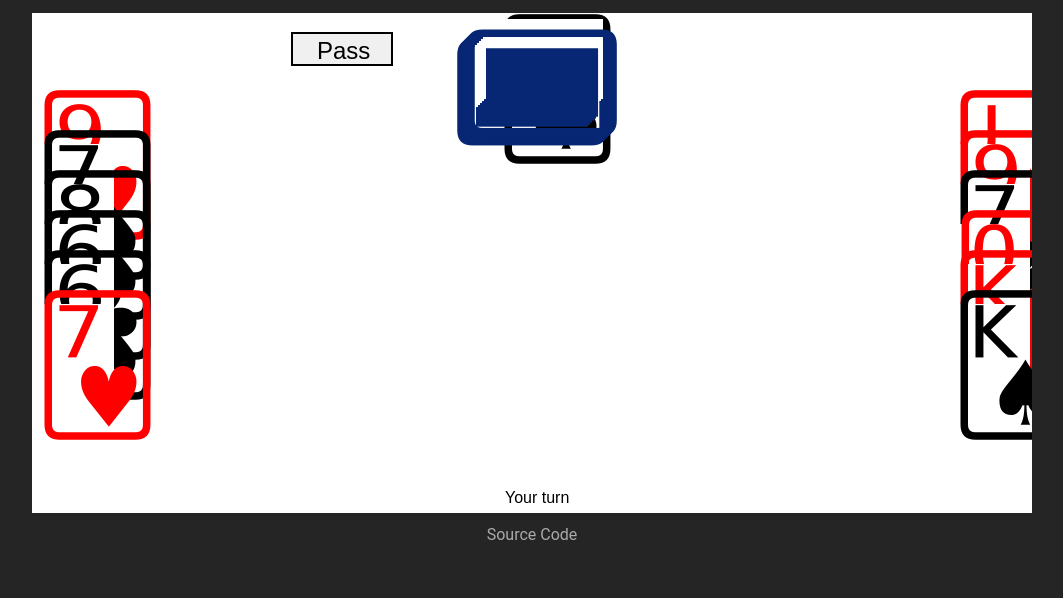
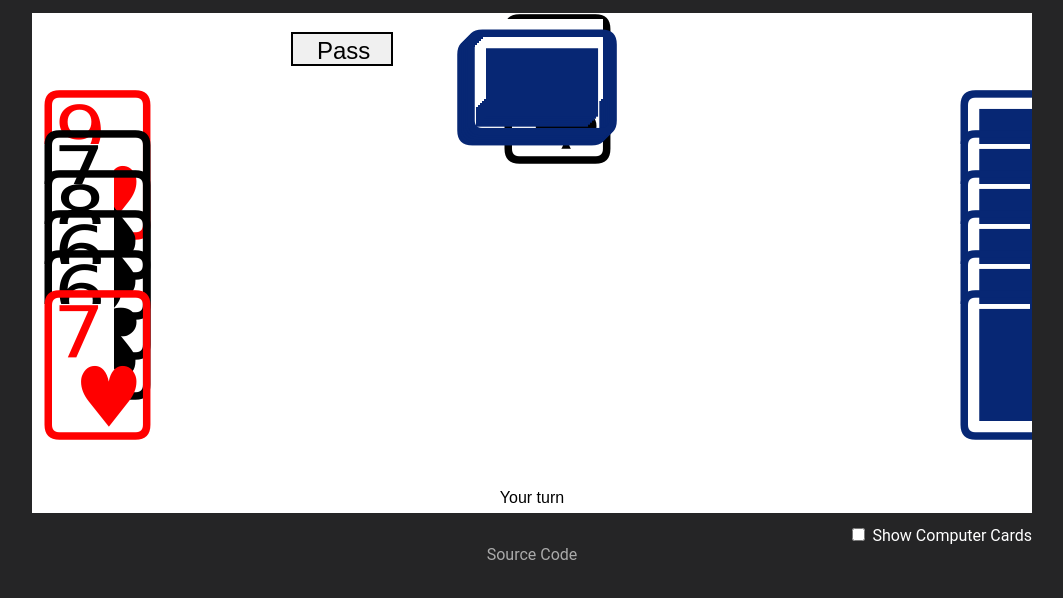
Before and after one commit to fiztech-code/js-games, a plain HTML site: page js_fool/index.html in a window 1280 px wide. Shown: the part 124-722 px from the top of the page, without its empty margins (108-1171 px from the left). Drawn offline with Linux system fonts and the light colour scheme; a web font is replaced by a local one.

Commit message:
improved algoritm

```diff
--- a/js_fool/index.html
+++ b/js_fool/index.html
@@ -34,6 +34,11 @@
             .source-link:hover {
                 color: #ffffff;
             }
+            .bottom-panel {
+                max-width: 1000px;
+                margin: 0 auto;
+                text-align: right;
+            }
         </style>
     </head>
     <body>
@@ -43,6 +48,9 @@
         <div class="mb-2">
             <canvas id="canvas"></canvas>
         </div>
+        <div class="bottom-panel">
+            <label><input type="checkbox" id="showComputerCards" />&nbsp;Show Computer Cards</label>
+        </div>
         <a class="source-link" href="https://github.com/fiztech-code/js-games/blob/main/js_fool/script.js">Source Code</a>
         <script src="script.js"></script>
     </body>
--- a/js_fool/script.js
+++ b/js_fool/script.js
@@ -1,3 +1,36 @@
+let heatMapArr = Array.from({length: 37}, () => Array.from({length: 18}, () => 0))
+let heatMap =
+   `0	0	0	0	0	0	0	0	0	0	0	0	0	0	0	0	0	0	0	0	0	0	1	1	1	3	3	3	5	7	9	11	12	13	15	16	17
+    0	0	0	0	0	0	0	0	0	0	0	0	0	0	0	0	0	0	1	1	1	1	3	3	3	5	5	5	7	9	11	12	13	15	16	17	17
+    0	0	0	0	0	0	0	0	0	0	0	0	0	1	1	1	1	1	3	3	3	3	5	5	5	7	7	7	9	11	12	13	15	16	17	17	17
+    0	0	0	0	0	0	0	1	1	1	1	1	1	3	3	3	3	3	5	5	5	5	7	7	7	9	9	9	11	12	13	15	16	17	17	17	17
+    0	1	1	1	1	1	1	3	3	3	3	3	3	5	5	5	5	5	7	7	7	7	9	9	9	11	11	11	12	13	15	16	17	17	17	17	17
+    1	3	3	3	3	3	3	5	5	5	5	5	5	7	7	7	7	7	9	9	9	9	11	11	11	12	12	12	13	15	16	17	17	17	17	17	17
+    3	5	5	5	5	5	5	7	7	7	7	7	7	9	9	9	9	9	11	11	11	11	12	12	12	13	13	13	15	16	17	17	17	17	17	17	17
+    5	7	7	7	7	7	7	9	9	9	9	9	9	11	11	11	11	11	12	12	12	12	13	13	13	15	15	15	16	17	17	17	17	17	17	17	17
+    7	9	9	9	9	9	9	11	11	11	11	11	11	12	12	12	12	12	13	13	13	13	15	15	15	16	16	16	17	17	17	17	17	17	17	17	17
+    9	11	11	11	11	11	11	12	12	12	12	12	12	13	13	13	13	13	15	15	15	15	16	16	16	17	17	17	17	17	17	17	17	17	17	17	17
+    11	12	12	12	12	12	12	13	13	13	13	13	13	15	15	15	15	15	16	16	16	16	17	17	17	17	17	17	17	17	17	17	17	17	17	17	17
+    12	13	13	13	13	13	13	15	15	15	15	15	15	16	16	16	16	16	17	17	17	17	17	17	17	17	17	17	17	17	17	17	17	17	17	17	17
+    13	15	15	15	15	15	15	16	16	16	16	16	16	17	17	17	17	17	17	17	17	17	17	17	17	17	17	17	17	17	17	17	17	17	17	17	17
+    15	16	16	16	16	16	16	17	17	17	17	17	17	17	17	17	17	17	17	17	17	17	17	17	17	17	17	17	17	17	17	17	17	17	17	17	17
+    16	17	17	17	17	17	17	17	17	17	17	17	17	17	17	17	17	17	17	17	17	17	17	17	17	17	17	17	17	17	17	17	17	17	17	17	17
+    17	17	17	17	17	17	17	17	17	17	17	17	17	17	17	17	17	17	17	17	17	17	17	17	17	17	17	17	17	17	17	17	17	17	17	17	17
+    17	17	17	17	17	17	17	17	17	17	17	17	17	17	17	17	17	17	17	17	17	17	17	17	17	17	17	17	17	17	17	17	17	17	17	17	17
+    17	17	17	17	17	17	17	17	17	17	17	17	17	17	17	17	17	17	17	17	17	17	17	17	17	17	17	17	17	17	17	17	17	17	17	17	17`;
+
+heatMap.split('\n').forEach((row, i) => {
+    let rowArr = row.split('\t');
+    rowArr.forEach((cell, j) => {
+       heatMapArr[36-j][17-i] = parseInt(cell);
+    });
+});
+
+
+
+
+
+
 let deck = [];
 let discard = [];
 let table = [];
@@ -9,8 +42,10 @@ let isPlayerTurn = false;
 let isPlayerMove = false;
 let winner;
 
-let message = '';
+let showPcCards = document.querySelector('#showComputerCards');
 
+
+let suits = ['Spades', 'Hearts', 'Diamonds', 'Clubs'];
 // #region - get card graphics from unicode chars
 /*
     0xD83C 0xDCA0 - Playing Card Back
@@ -42,6 +77,16 @@ for (let i = 0; i < 36; i++) {
 }
 // #endregion
 
+let myCard =  {
+    img: 0xDCA2,
+    suit: 0,
+    value: 2,
+    fx: 2,
+    fy: 291,
+    x: 500,
+    y: 250
+};
+
 // #region - drawing
 const canvas = document.querySelector('#canvas');
 const ctx = canvas.getContext('2d');
@@ -71,6 +116,8 @@ function draw() {
     ctx.fillStyle = bg;
     ctx.fillRect(0, 0, ctx.canvas.width, ctx.canvas.height);
 
+
+
     if (isPlayerTurn) {
         drawButton(btnPass);
     } else {
@@ -78,11 +125,12 @@ function draw() {
     }
 
     // message
-    message = winner != undefined ? (winner == p1 ? 'You win!' : 'You lose') : (isPlayerMove ? 'Your turn' : 'Computer turn');
+    let message = winner != undefined ? (winner == p1 ? 'You win!' : 'You lose') : (isPlayerMove ? 'Your turn' : 'Computer turn');
     ctx.save();
-    ctx.translate(ctx.canvas.width / 2 - (message.length * 3), ctx.canvas.height - 10);
+    ctx.translate(ctx.canvas.width / 2, ctx.canvas.height - 10);
     ctx.font = '1rem sans-serif';
     ctx.fillStyle = 'black';
+    ctx.textAlign = 'center'
     ctx.fillText(message, 0, 0);
     ctx.restore();
 
@@ -99,7 +147,15 @@ function draw() {
     totalHeight = Math.min(ctx.canvas.height, step * p2.length + 80);
     offset = 106 + (ctx.canvas.height - totalHeight) / 2;
     for (let i = 0; i < p2.length; i++) {
-        drawCard(ctx.canvas.width-84, (offset + (step*i)), p2[i]);
+        let card = {
+            img: 0xDCA0,
+            suit: 1,
+            value: 0
+        };
+        if (showPcCards.checked) {
+            card = p2[i];
+        }
+        drawCard(ctx.canvas.width-84, (offset + (step*i)), card);
     }
 
     // draw trump
@@ -148,6 +204,10 @@ function draw() {
             drawCard(xOffset + (step*j) + (6), yOffset + (ctx.canvas.height / 2) + 34, table[i+1]);
         }
     }
+
+    //let aa = (myCard.fx - myCard.x)/2;
+    //let bb = (myCard.fy - myCard.y)/2;
+    //drawCard(aa,bb, myCard);
     //requestAnimationFrame(draw);
 }
 
@@ -232,6 +292,9 @@ canvas.addEventListener('mouseup', (event) => {
         if (canToss.indexOf(p1[i]) == -1) {
             i = -1;
         }
+    }
+    if (deck.length && !p2.length) {
+        i = -1;
     }
     if (isPlayerMove && i > -1) {
         table.push(...p1.splice(i,1));
@@ -324,6 +387,18 @@ async function computerMove() {
 
         if (canToss.length) {
             i = p2.indexOf(canToss[0]);
+
+            if (table.length > 0) {
+                let tossCard = canToss[0];
+                let tossValue = tossCard.value + (tossCard.suit == trump.suit ? 9 : 0);
+
+                console.log('tossCard:', `${tossCard.value}${suits[tossCard.suit]}`, 'tossValue', tossValue, 'heatMap', heatMapArr[deck.length][tossValue-6]);
+
+                if (heatMapArr[deck.length][tossValue-6] < 16) {
+                    console.log('Alorithm says no');
+                    i = -1;
+                }
+            }
         }
 
         if (i > -1) {
@@ -347,6 +422,21 @@ async function computerMove() {
 
         if (canBeat.length) {
             i = p2.indexOf(canBeat[0]);
+
+            let attachCard = table[table.length-1];
+            let attackValue = attachCard.value + (attachCard.suit == trump.suit ? 9 : 0);
+            let beatCard = canBeat[0];
+            let beatValue = beatCard.value + (beatCard.suit == trump.suit ? 9 : 0);
+
+            let row = deck.length;
+
+            let diff = beatValue - attackValue;
+            console.log('attack:', `${attachCard.value}${suits[attachCard.suit]}`, 'Beat:', `${beatCard.value}${suits[beatCard.suit]}`, 'diff', diff, 'heatMap', heatMapArr[row][beatValue-6]);
+
+            if (diff > heatMapArr[row][beatValue-6]) {
+                console.log('Alorithm says no');
+                i = -1;
+            }
         }
 
         if (i > -1) {
@@ -363,9 +453,9 @@ async function computerMove() {
     draw();
 }
 
-
 (function() {
     deck = deck.sort(() => 0.5 - Math.random()); // shuffle deck
+
     dealCards(p1, p2);
 
     trump = deck[0];
@@ -384,3 +474,5 @@ async function computerMove() {
     computerMove();
 })();
 // #endregion
+
+showPcCards.addEventListener('change', () => draw());
```
